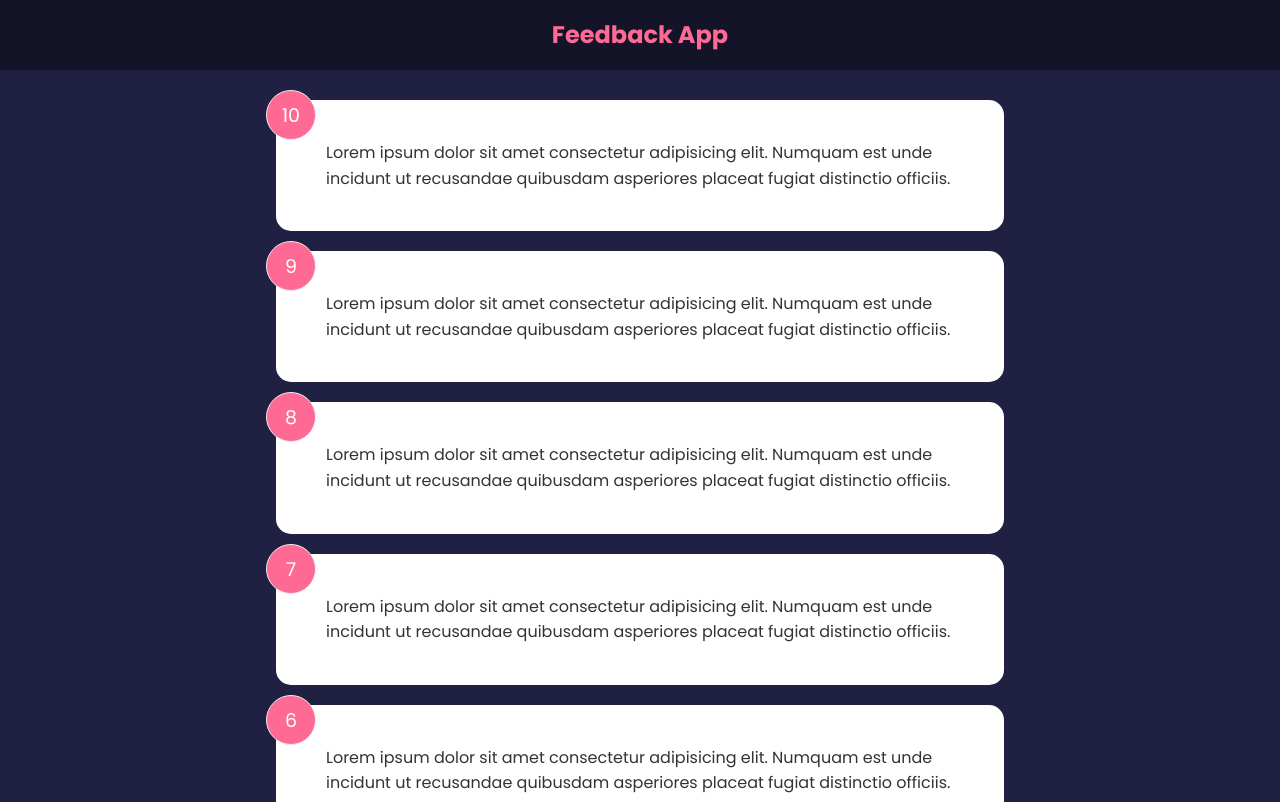
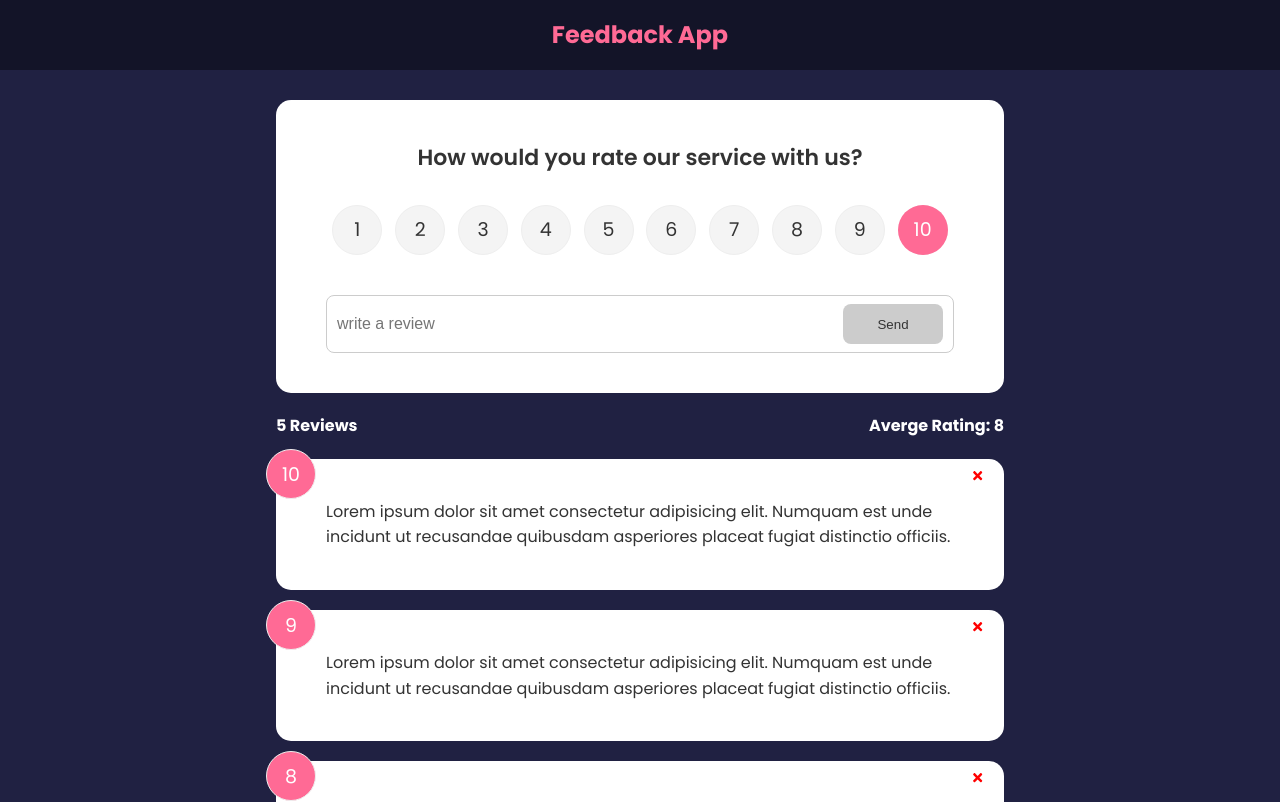
Before and after one commit to iamimran/feedback-app, a React (Create React App) app: page / in a window 1280 px wide. Shown: the top 802 px of the page. Built offline with nearby package versions, Linux system fonts and the light colour scheme.

Commit message:
1. Adds Feedback form 2. Creates Button, Card, Rating, FeedbackStats components

```diff
--- a/package.json
+++ b/package.json
@@ -6,9 +6,12 @@
     "@testing-library/jest-dom": "^5.16.1",
     "@testing-library/react": "^12.1.2",
     "@testing-library/user-event": "^13.5.0",
+    "framer-motion": "^4.1.17",
     "react": "^17.0.2",
     "react-dom": "^17.0.2",
+    "react-icons": "^4.3.1",
     "react-scripts": "5.0.0",
+    "uuid": "^8.3.2",
     "web-vitals": "^2.1.3"
   },
   "scripts": {
--- a/src/App.js
+++ b/src/App.js
@@ -1,15 +1,32 @@
 import { useState } from 'react'
 import Header from './components/Header'
 import FeedbackList from './components/FeedbackList';
+import FeedbackStats from './components/FeedbackStats';
 import FeedbackData from './data/FeedbackData';
+import FeedbackForm from './components/FeedbackForm';
+import { v4 as uuidv4 } from 'uuid'
 
 function App() {
     const [feedback, setFeedback] = useState(FeedbackData)
+
+    const deleteFeedback = (id) => {
+        if(window.confirm('Are you sure you want to delete this item?')) {
+            setFeedback(feedback.filter((item) => item.id !== id))
+        }
+    }
+
+    const addFeedback = (newFeedback) => {
+        newFeedback.id = uuidv4()
+        setFeedback([newFeedback, ...feedback])
+    }
+
     return(
         <>
             <Header text = "Feedback App"></Header>
             <div className="container">
-                <FeedbackList feedback = { feedback }></FeedbackList>
+                <FeedbackForm handleAdd = { addFeedback }></FeedbackForm>
+                <FeedbackStats feedback = { feedback }></FeedbackStats>
+                <FeedbackList feedback = { feedback } handleDelete = { deleteFeedback }></FeedbackList>
             </div>
         </>
     );
--- /dev/null
+++ b/src/components/FeedbackForm.jsx
@@ -0,0 +1,57 @@
+import {React, useState } from 'react'
+import Card from './shared/Card'
+import Button from './shared/Button'
+import RatingSelect from './RatingSelect'
+
+function FeedbackForm({ handleAdd }) {
+    const [text, setText] = useState('')
+    const [rating, setRating] = useState(10)
+    const [btnDisabled, setBtnDisabled] = useState(true)
+    const [errorMessage, setErrorMessage] = useState('')
+
+    const handleOnChange = (e) => {
+        if(text === '') {
+            setBtnDisabled(true)
+            setErrorMessage(null)
+        } else if (text !== '' && text.trim().length < 10) {
+            setErrorMessage('Text must be atleast 10 characters')
+            setBtnDisabled(true)
+        } else {
+            setErrorMessage(null)
+            setBtnDisabled(false)
+        }
+        setText(e.target.value)
+    }
+
+    const handleFeedbackSubmit = (e) => {
+        e.preventDefault()
+        if(text.trim().length > 10) {
+            const newFeedback = {
+                text,
+                rating,
+            }
+
+            handleAdd(newFeedback)
+            setText('')
+        }
+    }
+  return <Card>
+            <form onSubmit={ handleFeedbackSubmit }>
+                <h2>How would you rate our service with us?</h2>
+                <RatingSelect select = { (rating) => setRating(rating)}></RatingSelect>
+                <div className="input-group">
+                    <input
+                        type="text"
+                        placeholder='write a review'
+                        value = { text }
+                        onChange = { handleOnChange }/>
+                    <Button type='submit' version='primary' isDisabled = {btnDisabled}>
+                        Send
+                    </Button>
+                </div>
+                { errorMessage && <div className='message'>{ errorMessage }</div>}
+            </form>
+        </Card>;
+}
+
+export default FeedbackForm;
--- a/src/components/FeedbackItem.jsx
+++ b/src/components/FeedbackItem.jsx
@@ -1,13 +1,22 @@
-import { React, useState } from 'react'
+import Card from './shared/Card'
+import PropTypes from 'prop-types'
+import { FaTimes } from 'react-icons/fa'
 
-function FeedbackItem({ feedbackItem }) {
+
+function FeedbackItem({ feedbackItem, handleDelete }) {
 
     return (
-        <div className='card'>
+        <Card>
             <div className="num-display">{ feedbackItem.rating }</div>
+            <button onClick={ () => handleDelete(feedbackItem.id)} className="close">
+                <FaTimes color="red"/>
+            </button>
             <div className="text-display">{ feedbackItem.text }</div>
-        </div>
+        </Card>
     )
 }
 
+FeedbackItem.propTypes = {
+    feedbackItem: PropTypes.object.isRequired,
+}
 export default FeedbackItem
--- a/src/components/FeedbackList.jsx
+++ b/src/components/FeedbackList.jsx
@@ -1,18 +1,55 @@
 import React from 'react'
 import FeedbackItem from './FeedbackItem'
+import PropTypes from 'prop-types'
+import { motion, AnimatePresence } from 'framer-motion'
 
-function FeedbackList({ feedback }) {
+function FeedbackList({ feedback, handleDelete }) {
 
     if(!feedback || feedback.length === 0)
         return <p>No feedback(s) yet...</p>
 
+    // return (
+    //     <div className='feedback-list'>
+    //         {feedback.map((feedbackItem) => (
+    //             <FeedbackItem
+    //                 key = { feedbackItem.id }
+    //                 feedbackItem = { feedbackItem }
+    //                 handleDelete = { (id) => { handleDelete(id) }}>
+    //             </FeedbackItem>
+    //         ))}
+    //     </div>
+    // )
+
     return (
         <div className='feedback-list'>
-            {feedback.map((feedbackItem) => (
-                <FeedbackItem feedbackItem = { feedbackItem }></FeedbackItem>
-            ))}
+            <AnimatePresence>
+                {feedback.map((feedbackItem) => (
+                    <motion.div
+                        key={ feedbackItem.id }
+                        initial = {{ opacity: 0}}
+                        animate = {{ opacity: 1}}
+                        exit = {{ opacity: 0 }}
+                    >
+                        <FeedbackItem
+                            key = { feedbackItem.id }
+                            feedbackItem = { feedbackItem }
+                            handleDelete = { (id) => { handleDelete(id) }}>
+                        </FeedbackItem>
+                    </motion.div>
+                ))}
+            </AnimatePresence>
+
         </div>
     )
 }
 
+FeedbackList.propTypes = {
+    feedback: PropTypes.arrayOf(
+        PropTypes.shape({
+            id: PropTypes.number.isRequired,
+            text: PropTypes.string.isRequired,
+            rating: PropTypes.number.isRequired,
+        })
+    ),
+}
 export default FeedbackList
--- /dev/null
+++ b/src/components/FeedbackStats.jsx
@@ -0,0 +1,31 @@
+import React from 'react';
+import PropTypes from 'prop-types'
+
+function FeedbackStats({ feedback }) {
+
+    let average = feedback.reduce((acc, cur) => {
+        return acc + cur.rating
+    }, 0) / feedback.length
+
+    average = average.toFixed(1)
+
+    //replace trailing zero i.e. (4.0)
+    average = average.replace(/[.,]0$/, '')
+
+    return <div className='feedback-stats'>
+        <h4>{ feedback.length } Reviews</h4>
+        <h4>Averge Rating: { isNaN(average) ? 0 : average }</h4>
+    </div>;
+}
+
+FeedbackStats.propTypes = {
+    feedback: PropTypes.arrayOf(
+        PropTypes.shape({
+            id: PropTypes.number.isRequired,
+            text: PropTypes.string.isRequired,
+            rating: PropTypes.number.isRequired,
+        })
+    ),
+}
+
+export default FeedbackStats;
--- /dev/null
+++ b/src/components/RatingSelect.jsx
@@ -0,0 +1,57 @@
+import { React, useState } from 'react';
+
+function RatingSelect({select}) {
+
+  const [selected, setSelected] = useState(10)
+  const handleChange = (e) => {
+    setSelected(+e.target.value)
+    select(+e.target.value)
+  }
+
+  return (
+    <ul className="rating">
+      <li>
+        <input type="radio" name="rating" id="num1" value="1" onChange={handleChange} checked={selected === 1} />
+        <label htmlFor="num1">1</label>
+      </li>
+      <li>
+        <input type="radio" name="rating" id="num2" value="2" onChange={handleChange} checked={selected === 2} />
+        <label htmlFor="num2">2</label>
+      </li>
+      <li>
+        <input type="radio" name="rating" id="num3" value="3" onChange={handleChange} checked={selected === 3} />
+        <label htmlFor="num3">3</label>
+      </li>
+      <li>
+        <input type="radio" name="rating" id="num4" value="4" onChange={handleChange} checked={selected === 4} />
+        <label htmlFor="num4">4</label>
+      </li>
+      <li>
+        <input type="radio" name="rating" id="num5" value="5" onChange={handleChange} checked={selected === 5} />
+        <label htmlFor="num5">5</label>
+      </li>
+      <li>
+        <input type="radio" name="rating" id="num6" value="6" onChange={handleChange} checked={selected === 6} />
+        <label htmlFor="num6">6</label>
+      </li>
+      <li>
+        <input type="radio" name="rating" id="num7" value="7" onChange={handleChange} checked={selected === 7} />
+        <label htmlFor="num7">7</label>
+      </li>
+      <li>
+        <input type="radio" name="rating" id="num8" value="8" onChange={handleChange} checked={selected === 8} />
+        <label htmlFor="num8">8</label>
+      </li>
+      <li>
+        <input type="radio" name="rating" id="num9" value="9" onChange={handleChange} checked={selected === 9} />
+        <label htmlFor="num9">9</label>
+      </li>
+      <li>
+        <input type="radio" name="rating" id="num10" value="10" onChange={handleChange} checked={selected === 10} />
+        <label htmlFor="num10">10</label>
+      </li>
+    </ul>
+  )
+}
+
+export default RatingSelect;
--- /dev/null
+++ b/src/components/shared/Button.jsx
@@ -0,0 +1,24 @@
+import React from 'react';
+import PropTypes from 'prop-types'
+
+function Button({ children, version, type, isDisabled }) {
+  return (
+    <button type = { type } disabled = { isDisabled } className={ `btn btn-${version}`} >
+        { children }
+    </button>
+  )
+}
+
+Button.defaultProps = {
+    version: 'primary',
+    type: 'button',
+    isDisabled: false,
+}
+
+Button.propTypes = {
+    children: PropTypes.node.isRequired,
+    version: PropTypes.string,
+    type: PropTypes.string,
+    isDisabled: PropTypes.bool,
+}
+export default Button;
--- /dev/null
+++ b/src/components/shared/Card.jsx
@@ -0,0 +1,17 @@
+import React from 'react';
+import PropTypes from 'prop-types'
+
+function Card({ children, reverse }) {
+  return <div className={`card ${reverse && 'reverse'}`}>{ children }</div>;
+}
+
+Card.defaultProps = {
+    reverse: false
+}
+
+Card.propTypes = {
+    children: PropTypes.node.isRequired,
+    reverse: PropTypes.bool
+}
+
+export default Card;
```
Also changed, not shown: 1 other file (tests, documents, lock files or other folders).
